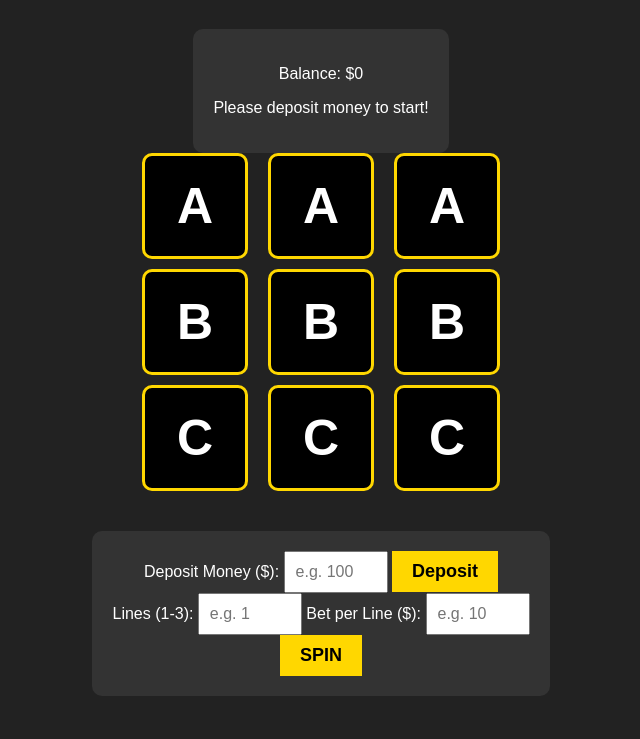
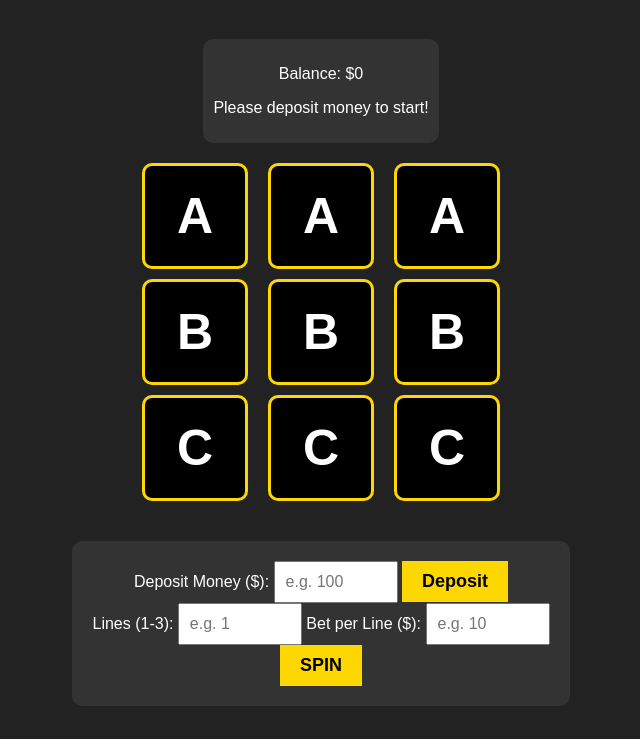
Before and after one commit to deeppakhare/-01-Slot-Machine-by-Javascript-, a website: page index.html in a window 1280 px wide. Shown: the part 61-800 px from the top of the page, without its empty margins (319-959 px from the left). Drawn offline with Linux system fonts and the light colour scheme.

Commit message:
updating css

```diff
--- a/style.css
+++ b/style.css
@@ -43,12 +43,13 @@ body{
 }
 
 .stats {
-    margin-top: 10px;
-    padding: 20px;
+    margin: 20px;
+    padding: 10px;
     background-color: #333;
     display: inline-block;
     border-radius: 10px;
 }
+
 
 button {
     padding: 10px 20px;
@@ -63,7 +64,7 @@ button {
 input {
     padding: 10px;
     font-size: 16px;
-    width: 80px;
+    width: 100px;
 }
 
 .winner{
```
